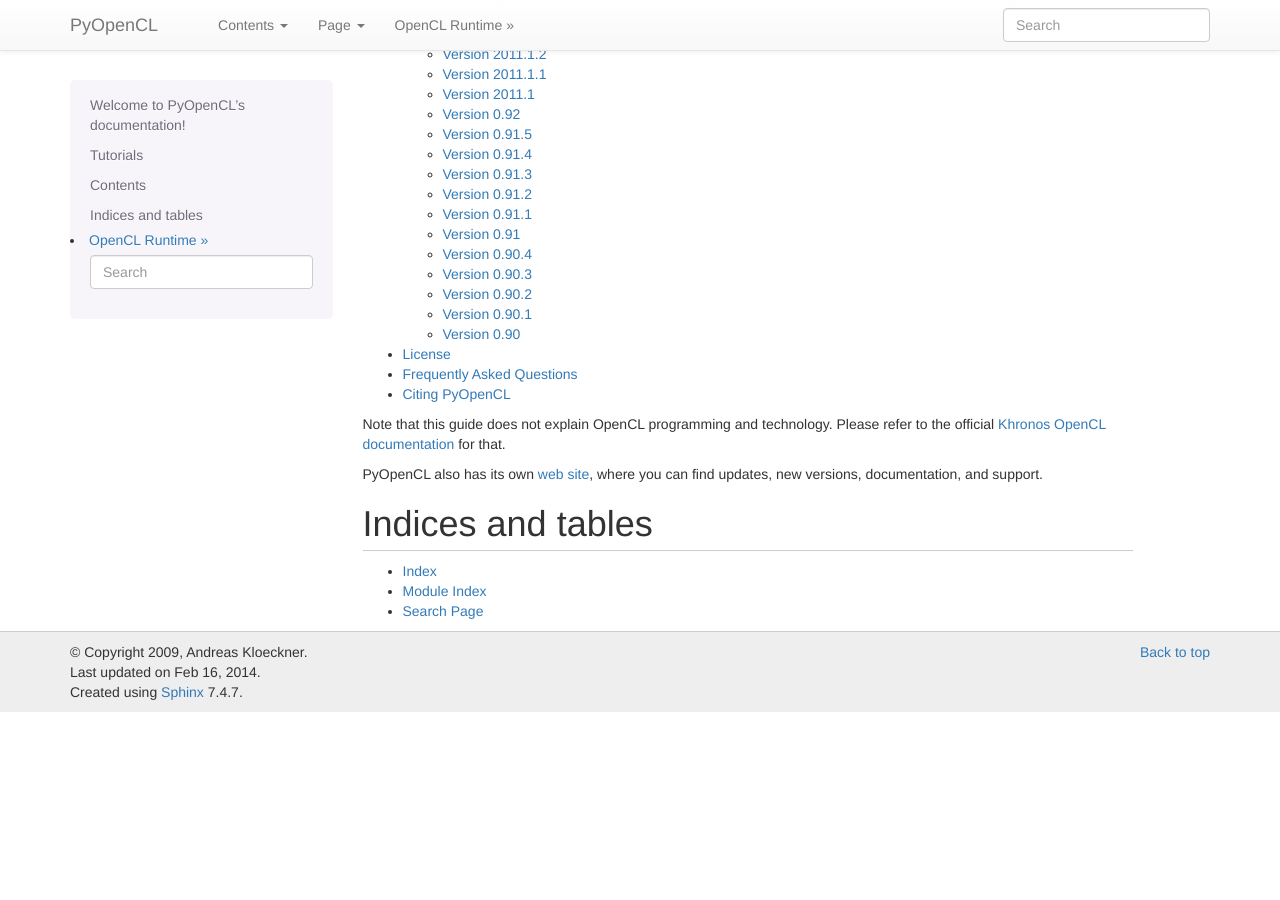
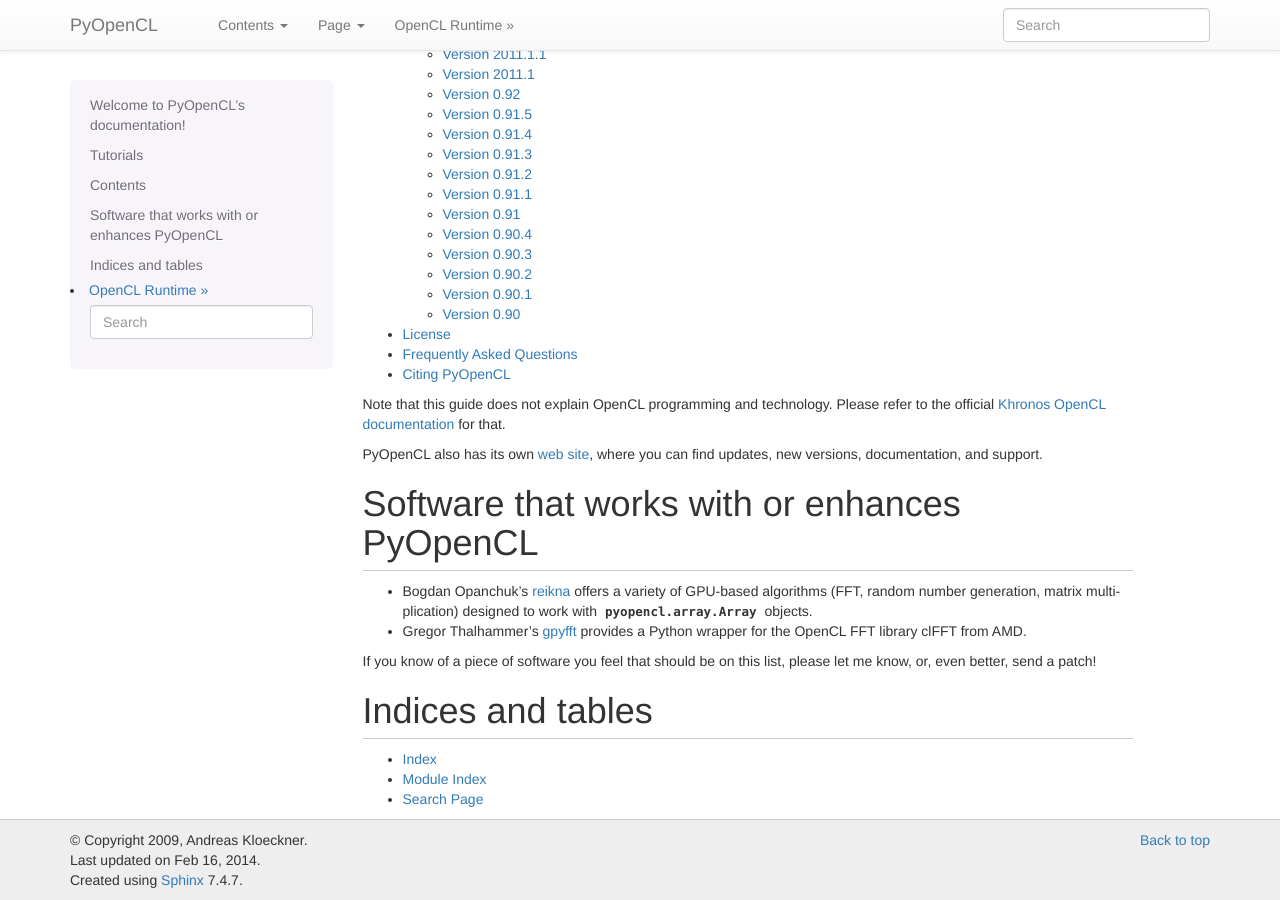
Before and after one commit to inducer/pyopencl, a Sphinx documentation site: the page built from doc/index.rst, in a window 1280 px wide and 900 px high, scrolled down 1569 px. Built offline with Sphinx 7.4.7, drawn with Linux system fonts in a browser that asks for light colours; before the commit the page ends 2281 px from its top, so only the background shows below that.

Commit message:
Make references to related software more prominent

```diff
--- a/doc/index.rst
+++ b/doc/index.rst
@@ -81,6 +81,19 @@ for that.
 PyOpenCL also has its own `web site <http://mathema.tician.de/software/pyopencl>`_,
 where you can find updates, new versions, documentation, and support.
 
+Software that works with or enhances PyOpenCL
+=============================================
+
+* Bogdan Opanchuk's `reikna <http://pypi.python.org/pypi/reikna>`_ offers a
+  variety of GPU-based algorithms (FFT, random number generation, matrix
+  multiplication) designed to work with :class:`pyopencl.array.Array` objects.
+
+* Gregor Thalhammer's `gpyfft <https://github.com/geggo/gpyfft>`_ provides a
+  Python wrapper for the OpenCL FFT library clFFT from AMD.
+
+If you know of a piece of software you feel that should be on this list, please
+let me know, or, even better, send a patch!
+
 Indices and tables
 ==================
 
```
Also changed, not shown: doc/array.rst (+0 -7 lines).
